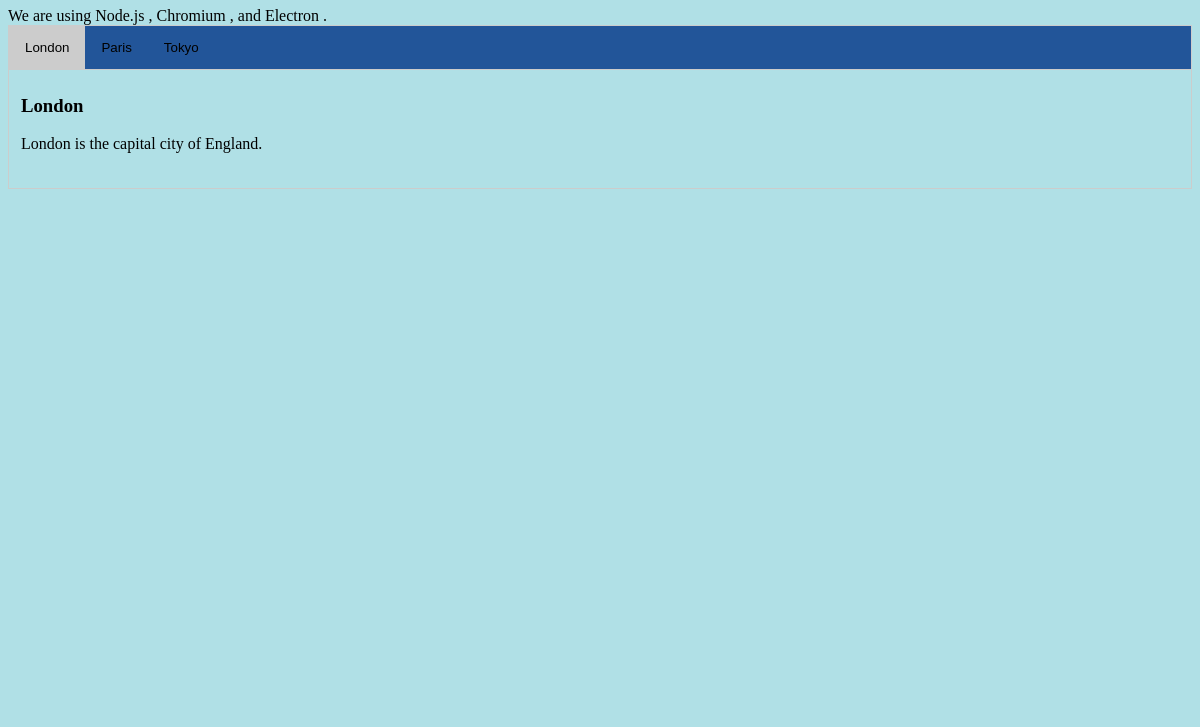
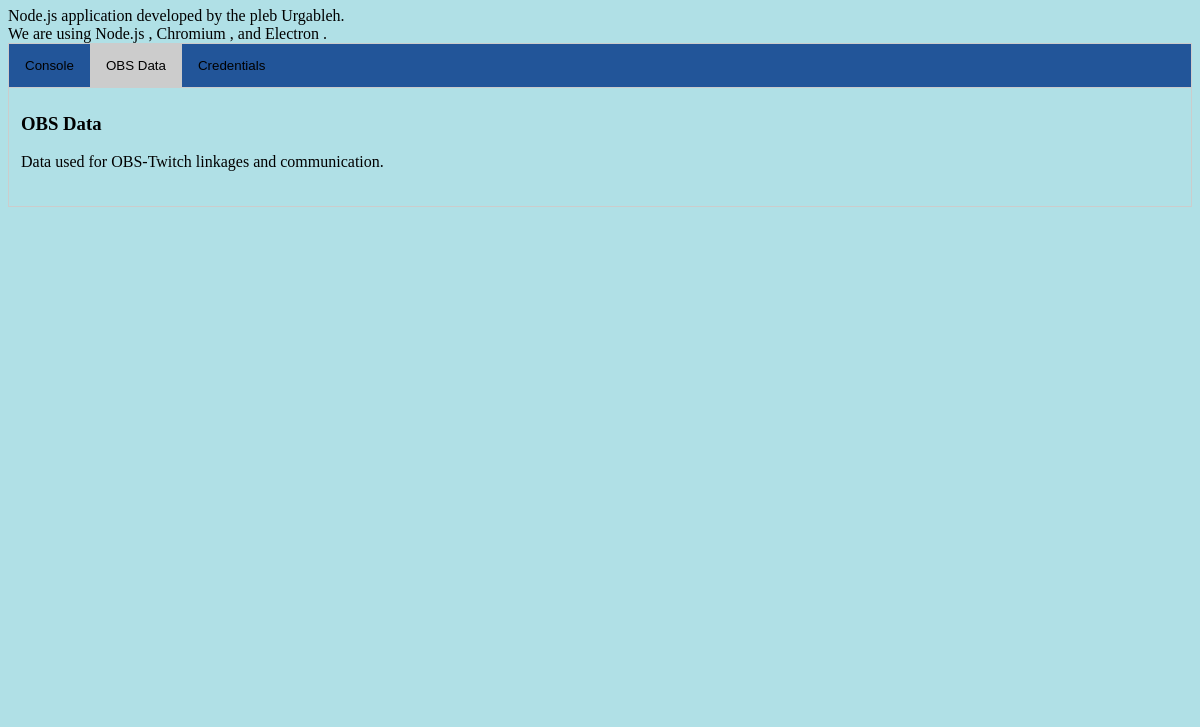
Before and after one commit to Urgableh/Chat-bot-GUI, an Electron app: page index.html in a window 1200 px wide. Shown: the part 73-800 px from the top of the page. Drawn offline with Linux system fonts and the light colour scheme; no server answers.

Commit message:
Added content and changed processing of input data
Tabs are named properly
Input data loads perfect tables (dynamic columns)

```diff
--- a/index.html
+++ b/index.html
@@ -2,41 +2,46 @@
 <html>
   <head>
     <meta charset="UTF-8">
-    <title>Hello World!</title>
+    <title>Twitch Channel Point Reward Redemption Chatbot</title>
     <link rel="stylesheet" href="./style.css">
     <!-- https://electronjs.org/docs/tutorial/security#csp-meta-tag -->
     <meta http-equiv="Content-Security-Policy" content="script-src 'self' 'unsafe-inline';" />
   </head>
   <body>
-    <h1>Hello World!</h1>
-    We are using Node.js <span id="node-version"></span>,
+    <h1>Twitch Channel Point Reward Redemption Chatbot</h1>
+    Node.js application developed by the pleb Urgableh.
+    <br>We are using Node.js <span id="node-version"></span>,
     Chromium <span id="chrome-version"></span>,
     and Electron <span id="electron-version"></span>.
+    <br>
   </body>
 
     <!-- Tab links -->
   <div class="tab">
     <script src="./mainbot.js"></script>
-    <button class="tablinks" onclick="openCity(event, 'London')" id="defaultOpen">London</button>
-    <button class="tablinks" onclick="openCity(event, 'Paris')">Paris</button>
-    <button class="tablinks" onclick="openCity(event, 'Tokyo')">Tokyo</button>
+    <button class="tablinks" onclick="openTab(event, 'Console')">Console</button>
+    <button class="tablinks" onclick="openTab(event, 'OBS Data')" id="defaultOpen">OBS Data</button>
+    <button class="tablinks" onclick="openTab(event, 'Credentials')">Credentials</button>
   </div>
 
   <!-- Tab content -->
-  <div id="London" class="tabcontent">
-    <h3>London</h3>
-    <p>London is the capital city of England.</p>
-    <pre id="data"></pre>
-    <script>loadFile()</script>
+  <div id="Console" class="tabcontent">
+    <h3>Console</h3>
+    <p>Console log whilst running the program.</p>
   </div>
 
-  <div id="Paris" class="tabcontent">
-    <h3>Paris</h3>
+  <div id="OBS Data" class="tabcontent">
+    <h3>OBS Data</h3>
+    <p>Data used for OBS-Twitch linkages and communication.</p>
+    <pre id="data"></pre>
+    <script>loadFile('data')</script>
   </div>
 
-  <div id="Tokyo" class="tabcontent">
-    <h3>Tokyo</h3>
-    <p>Tokyo is the capital of Japan.</p>
+  <div id="Credentials" class="tabcontent">
+    <h3>Credentials</h3>
+    <p>Credentials from Twitch for the channel and chatbot.</p>
+    <pre id="credentials"></pre>
+    <script>loadFile('credentials')</script>
   </div>
 </html>
 
--- a/mainbot.js
+++ b/mainbot.js
@@ -1,6 +1,7 @@
 var fs = require('fs');
 
-function openCity(evt, cityName) {
+// Responsible for showing content for each tab
+function openTab(evt, tabName) {
   // Declare all variables
   var i, tabcontent, tablinks;
 
@@ -17,33 +18,34 @@ function openCity(evt, cityName) {
   }
 
   // Show the current tab, and add an "active" class to the button that opened the tab
-  document.getElementById(cityName).style.display = "block";
+  document.getElementById(tabName).style.display = "block";
   evt.currentTarget.className += " active";
 }
 
-function loadFile()
+// Loads the file
+function loadFile(csv)
 {
-  var text1 = fs.readFileSync('data.csv','utf8');
-  showDataFile(text1, "data");
-
+  var text1 = fs.readFileSync(csv + '.csv','utf8');
+  var allTextLines = text1.split(/\r\n|\n/); // Splits lines by rows
+  var headers = allTextLines[0].split(','); // Splits the first row by commas as header
+  var columns = headers.length;
+  showDataFile(text1, csv, columns);
 }
 
-function showDataFile(text, id)
+// Processes the file loaded
+function showDataFile(text, id, columns)
 {
   var getCSVData = text;
-  console.log(getCSVData);
+  //console.log(getCSVData);
   var rows = getCSVData.split("\n");
   var html = '<table border="1">';
   rows.forEach((data, index) => {
     html += "<tr>";
     var value = data.split(",");
 
-    html += "<td>" + value[0] + "</td>";
-    html += "<td>" + value[1] + "</td>";
-    html += "<td>" + value[2] + "</td>";
-    html += "<td>" + value[3] + "</td>";
-    html += "<td>" + value[4] + "</td>";
-
+    for (i=0; i< columns; i++) {
+      html += "<td>" + value[i] + "</td>";
+    }
     html += "</tr>";
   });
   html += '</table>';
```
Also changed, not shown: credentials.csv (added, +9 -0 lines).
